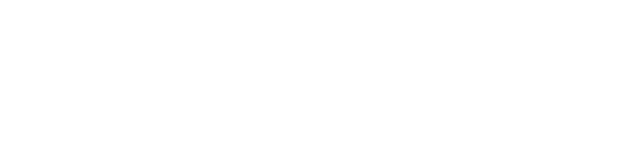
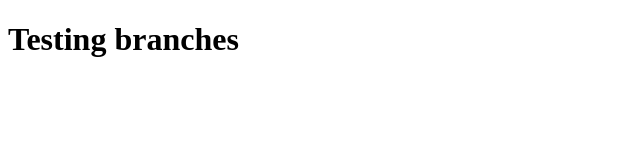
Before and after one commit to Hovaman/coursera-test, a plain HTML site: page Site/feature1.html in a window 1280 px wide. Shown: the whole page, without its empty margins (0-640 px from the left). Drawn offline with Linux system fonts and the light colour scheme.

Commit message:
Update feature1.html

```diff
--- a/Site/feature1.html
+++ b/Site/feature1.html
@@ -4,9 +4,9 @@
     <meta charset="UTF-8">
     <meta http-equiv="X-UA-Compatible" content="IE=edge">
     <meta name="viewport" content="width=device-width, initial-scale=1.0">
-    <title>Document</title>
+    <title>New Feture</title>
 </head>
 <body>
-
+    <h1>Testing branches</h1>
 </body>
 </html>
```
